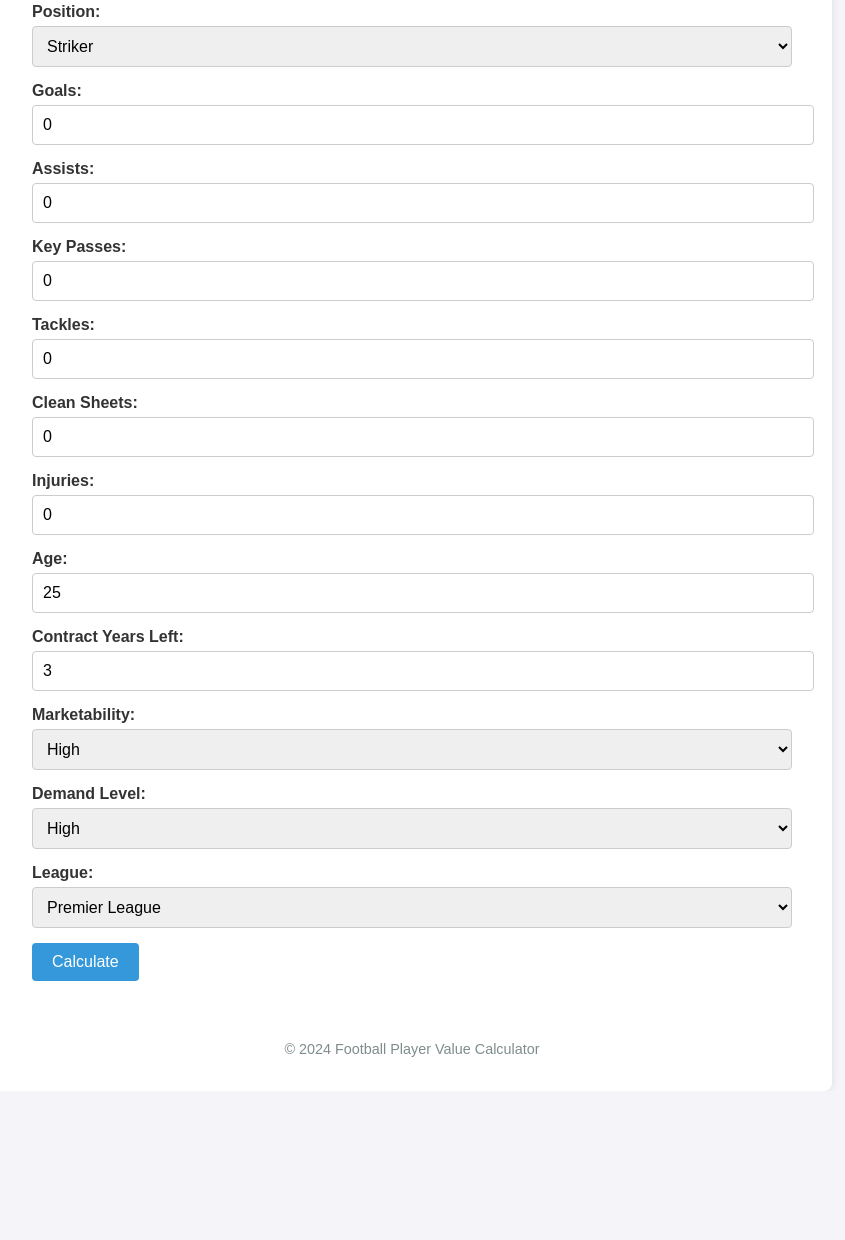
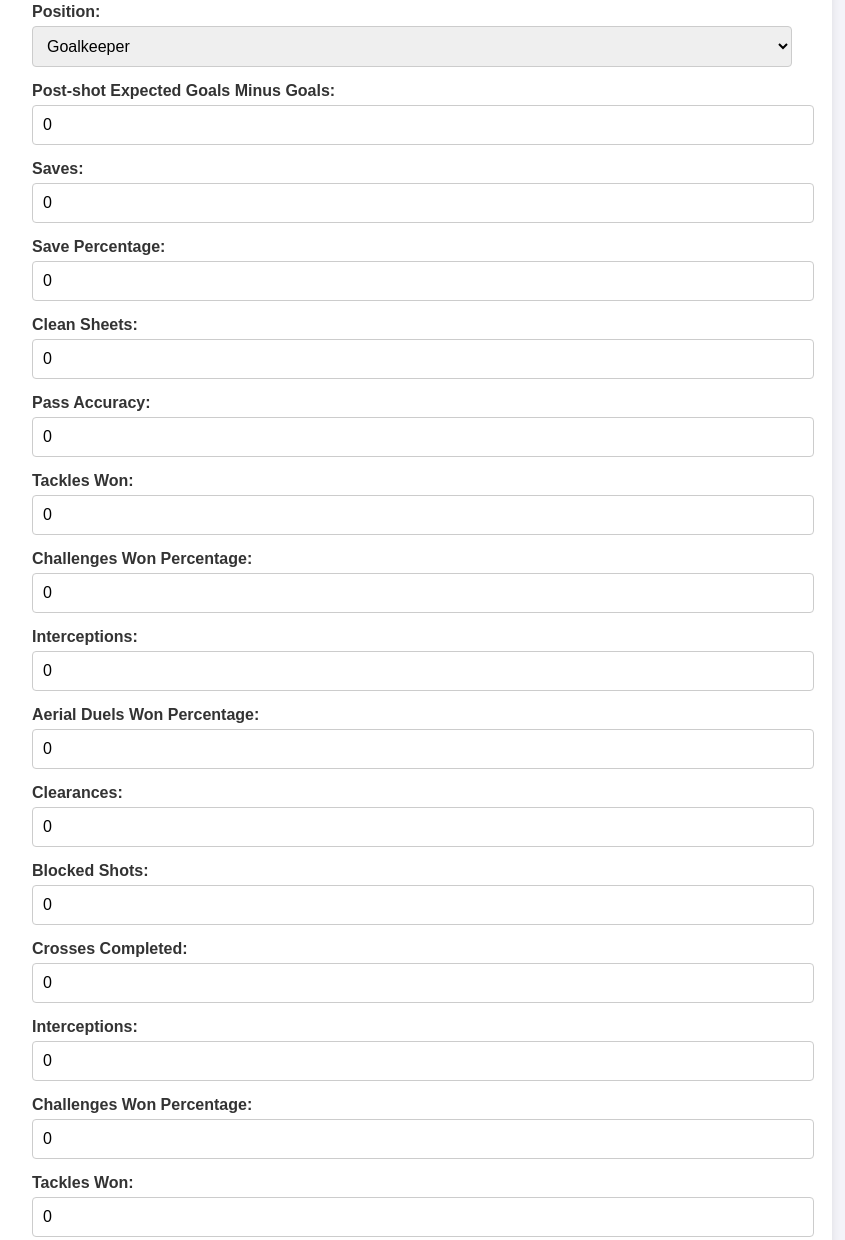
Before and after one commit to Bulumko16/player-value-calculator, a plain HTML site: page index.html in a window 1280 px wide. Shown: the part 117-1357 px from the top of the page, without its empty margins (228-1073 px from the left). Before the commit the page ends 1208 px from the top, so only its background shows below. Drawn offline with Linux system fonts and the light colour scheme.

Commit message:
Update index.html

```diff
--- a/index.html
+++ b/index.html
@@ -15,88 +15,103 @@
             <form id="playerForm">
                 <div class="form-group">
                     <label for="position">Position:</label>
-                    <select id="position" required>
+                    <select id="position" required onchange="showRelevantFields()">
+                        <option value="goalkeeper">Goalkeeper</option>
+                        <option value="centre-back">Centre Back</option>
+                        <option value="full-back">Full Back</option>
+                        <option value="defensive-midfielder">Defensive Midfielder</option>
+                        <option value="central-midfielder">Central Midfielder</option>
+                        <option value="attacking-midfielder">Attacking Midfielder</option>
+                        <option value="winger">Winger</option>
                         <option value="striker">Striker</option>
-                        <option value="winger">Winger</option>
-                        <option value="attacking midfielder">Attacking Midfielder</option>
-                        <option value="midfielder">Midfielder</option>
-                        <option value="defender">Defender</option>
-                        <option value="goalkeeper">Goalkeeper</option>
                     </select>
                 </div>
 
+                <!-- Goalkeeper Metrics -->
+                <div id="goalkeeperFields" class="performance-metrics">
                     <div class="form-group">
-                    <label for="goals">Goals:</label>
-                    <input type="number" id="goals" value="0">
+                        <label for="psxg">Post-shot Expected Goals Minus Goals:</label>
+                        <input type="number" id="psxg" value="0">
+                    </div>
+                    <div class="form-group">
+                        <label for="saves">Saves:</label>
+                        <input type="number" id="saves" value="0">
+                    </div>
+                    <div class="form-group">
+                        <label for="savePercentage">Save Percentage:</label>
+                        <input type="number" id="savePercentage" value="0">
+                    </div>
+                    <div class="form-group">
+                        <label for="cleanSheets">Clean Sheets:</label>
+                        <input type="number" id="cleanSheets" value="0">
+                    </div>
+                    <div class="form-group">
+                        <label for="passAccuracy">Pass Accuracy:</label>
+                        <input type="number" id="passAccuracy" value="0">
+                    </div>
                 </div>
 
+                <!-- Centre Back Metrics -->
+                <div id="centreBackFields" class="performance-metrics">
                     <div class="form-group">
-                    <label for="assists">Assists:</label>
-                    <input type="number" id="assists" value="0">
+                        <label for="tacklesWon">Tackles Won:</label>
+                        <input type="number" id="tacklesWon" value="0">
+                    </div>
+                    <div class="form-group">
+                        <label for="challengesWon">Challenges Won Percentage:</label>
+                        <input type="number" id="challengesWon" value="0">
+                    </div>
+                    <div class="form-group">
+                        <label for="interceptions">Interceptions:</label>
+                        <input type="number" id="interceptions" value="0">
+                    </div>
+                    <div class="form-group">
+                        <label for="aerialDuelsWon">Aerial Duels Won Percentage:</label>
+                        <input type="number" id="aerialDuelsWon" value="0">
+                    </div>
+                    <div class="form-group">
+                        <label for="clearances">Clearances:</label>
+                        <input type="number" id="clearances" value="0">
+                    </div>
+                    <div class="form-group">
+                        <label for="blockedShots">Blocked Shots:</label>
+                        <input type="number" id="blockedShots" value="0">
+                    </div>
                 </div>
 
+                <!-- Full Back Metrics -->
+                <div id="fullBackFields" class="performance-metrics">
+                    <div class="form-group">
+                        <label for="crossesCompleted">Crosses Completed:</label>
+                        <input type="number" id="crossesCompleted" value="0">
+                    </div>
+                    <div class="form-group">
+                        <label for="interceptions">Interceptions:</label>
+                        <input type="number" id="interceptions" value="0">
+                    </div>
+                    <div class="form-group">
+                        <label for="challengesWon">Challenges Won Percentage:</label>
+                        <input type="number" id="challengesWon" value="0">
+                    </div>
+                    <div class="form-group">
+                        <label for="tacklesWon">Tackles Won:</label>
+                        <input type="number" id="tacklesWon" value="0">
+                    </div>
                     <div class="form-group">
                         <label for="keyPasses">Key Passes:</label>
                         <input type="number" id="keyPasses" value="0">
                     </div>
-
                     <div class="form-group">
-                    <label for="tackles">Tackles:</label>
-                    <input type="number" id="tackles" value="0">
+                        <label for="passAccuracy">Pass Accuracy:</label>
+                        <input type="number" id="passAccuracy" value="0">
+                    </div>
+                    <div class="form-group">
+                        <label for="clearances">Clearances:</label>
+                        <input type="number" id="clearances" value="0">
+                    </div>
                 </div>
 
-                <div class="form-group">
-                    <label for="cleanSheets">Clean Sheets:</label>
-                    <input type="number" id="cleanSheets" value="0">
-                </div>
-
-                <div class="form-group">
-                    <label for="injuries">Injuries:</label>
-                    <input type="number" id="injuries" value="0">
-                </div>
-
-                <div class="form-group">
-                    <label for="age">Age:</label>
-                    <input type="number" id="age" value="25" required>
-                </div>
-
-                <div class="form-group">
-                    <label for="contractYears">Contract Years Left:</label>
-                    <input type="number" id="contractYears" value="3" required>
-                </div>
-
-                <div class="form-group">
-                    <label for="marketability">Marketability:</label>
-                    <select id="marketability" required>
-                        <option value="high">High</option>
-                        <option value="medium">Medium</option>
-                        <option value="low">Low</option>
-                    </select>
-                </div>
-
-                <div class="form-group">
-                    <label for="demandLevel">Demand Level:</label>
-                    <select id="demandLevel" required>
-                        <option value="high">High</option>
-                        <option value="normal">Normal</option>
-                        <option value="low">Low</option>
-                    </select>
-                </div>
-
-                <div class="form-group">
-                    <label for="league">League:</label>
-                    <select id="league" required>
-                        <option value="premier league">Premier League</option>
-                        <option value="la liga">La Liga</option>
-                        <option value="serie a">Serie A</option>
-                        <option value="bundesliga">Bundesliga</option>
-                        <option value="ligue 1">Ligue 1</option>
-                        <option value="belgian pro league">Belgian Pro League</option>
-                        <option value="eredivisie">Eredivisie</option>
-                        <option value="mls">MLS</option>
-                        <option value="others">Others</option>
-                    </select>
-                </div>
+                <!-- Similar sections for Defensive Midfielder, Central Midfielder, Attacking Midfielder, Winger, Striker -->
 
                 <button type="button" onclick="calculateValue()">Calculate</button>
             </form>
```
Lines whose indentation alone changed are shown as unchanged.
